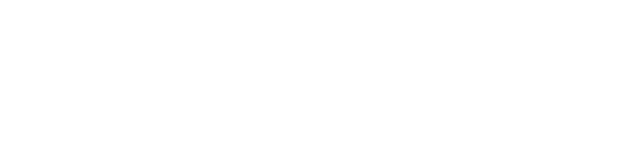
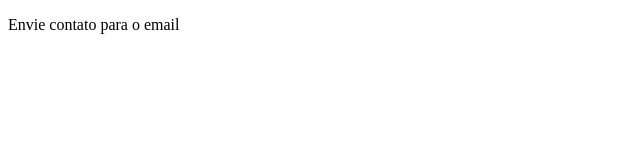
Before and after one commit to ArnaldoCardone/sistema-de-cadastro, a plain HTML site: page contato.html in a window 1280 px wide. Shown: the whole page, without its empty margins (0-640 px from the left). Drawn offline with Linux system fonts and the light colour scheme.

Commit message:
Alterando o endereço de emailo

```diff
--- a/contato.html
+++ b/contato.html
@@ -3,7 +3,8 @@
 <head>
     <meta charset="UTF-8">
     <meta name="viewport" content="width=device-width, initial-scale=1.0">
-    <title>Document</title>
+    <title>Contatos</title>
+    <p>Envie contato para o email</p>
 </head>
 <body>
 
```
